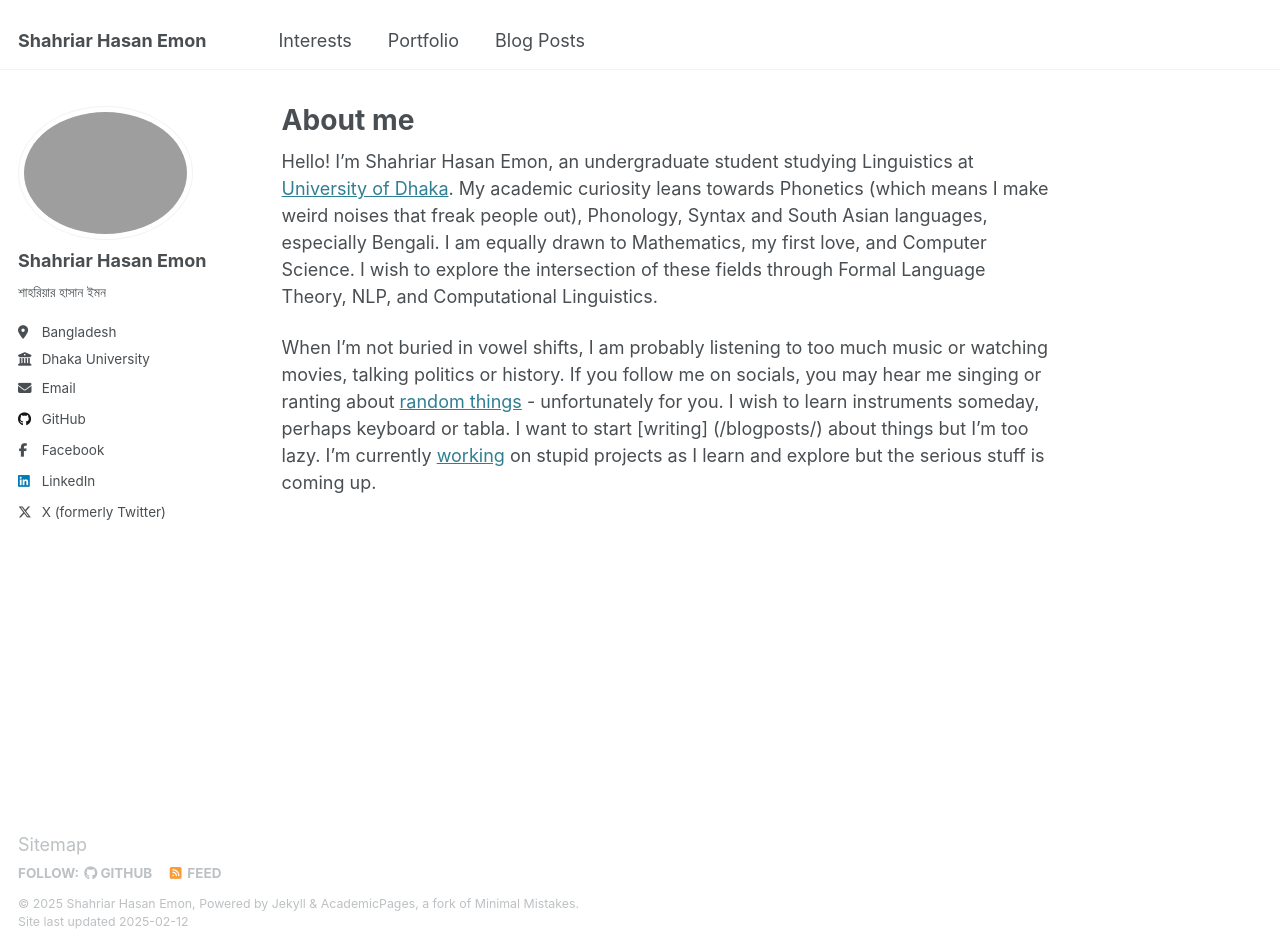
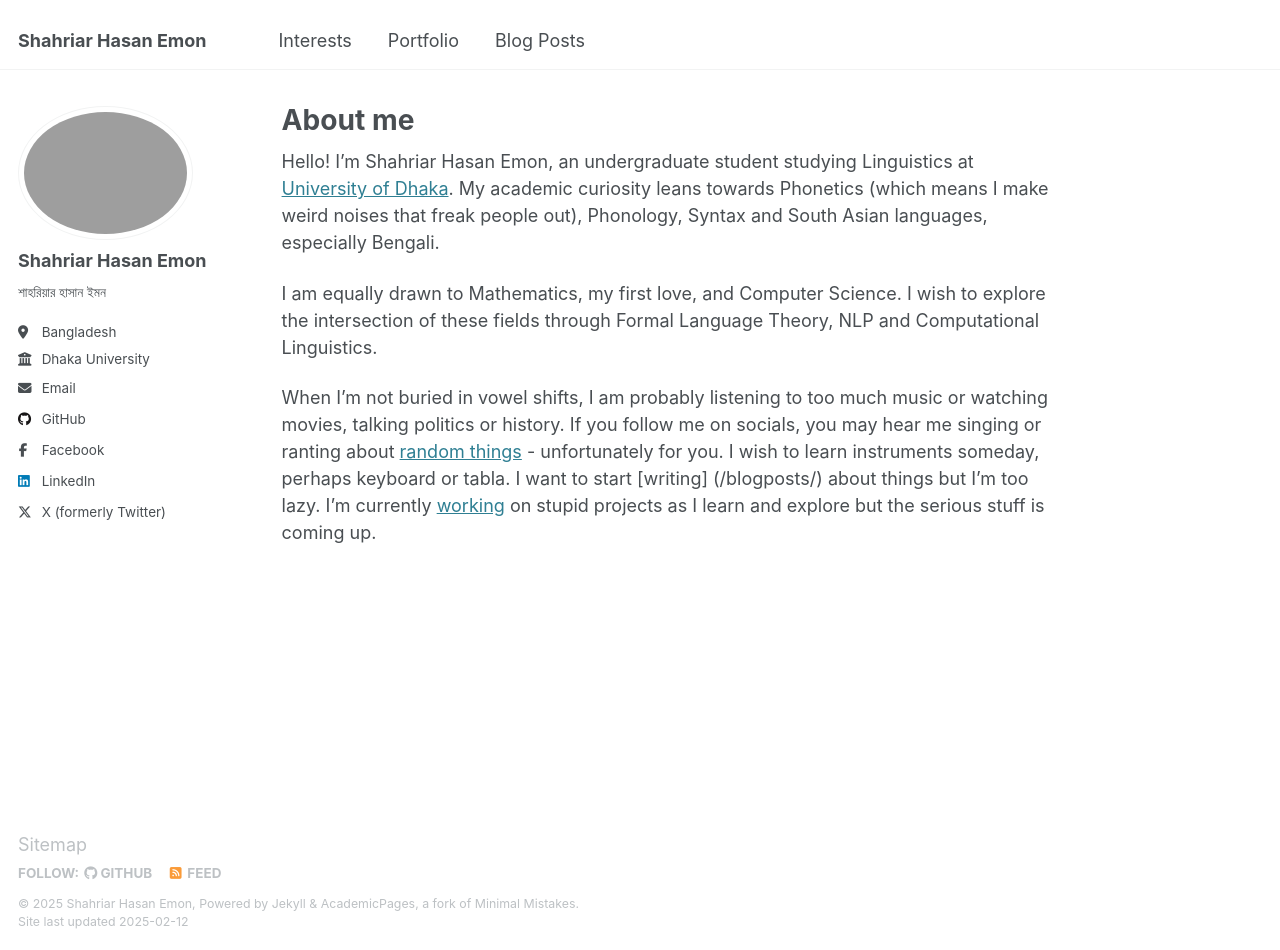
Before and after one commit to eeem0n/eeem0n.github.io, a Jekyll site: the page built from _pages/about.md, in a window 1280 px wide and 950 px high. Built offline with Jekyll 4.4.1, drawn with Linux system fonts in a browser that asks for light colours.

```diff
--- a/_pages/about.md
+++ b/_pages/about.md
@@ -9,7 +9,11 @@ redirect_from:
 ---
 
 
-Hello! I'm Shahriar Hasan Emon, an undergraduate student studying Linguistics at [University of Dhaka](https://www.du.ac.bd/). My academic curiosity leans towards Phonetics (which means I make weird noises that freak people out), Phonology, Syntax and South Asian languages, especially Bengali. I am equally drawn to Mathematics, my first love, and Computer Science. I wish to explore the intersection of these fields through Formal Language Theory, NLP, and Computational Linguistics.
+Hello! I'm Shahriar Hasan Emon, an undergraduate student studying Linguistics at [University of Dhaka](https://www.du.ac.bd/). My academic curiosity leans towards Phonetics (which means I make weird noises that freak people out), Phonology, Syntax and South Asian languages, especially Bengali.
+
+
+
+I am equally drawn to Mathematics, my first love, and Computer Science. I wish to explore the intersection of these fields through Formal Language Theory, NLP and Computational Linguistics.
 
 
 When I'm not buried in vowel shifts, I am probably listening to too much music or watching movies, talking politics or history. If you follow me on socials, you may hear me singing or ranting about [random things](/interests/) - unfortunately for you. I wish to learn instruments someday, perhaps keyboard or tabla. I want to start [writing] (/blogposts/) about things but I'm too lazy. I'm currently [working](/portfolio/) on stupid projects as I learn and explore but the serious stuff is coming up.
```
